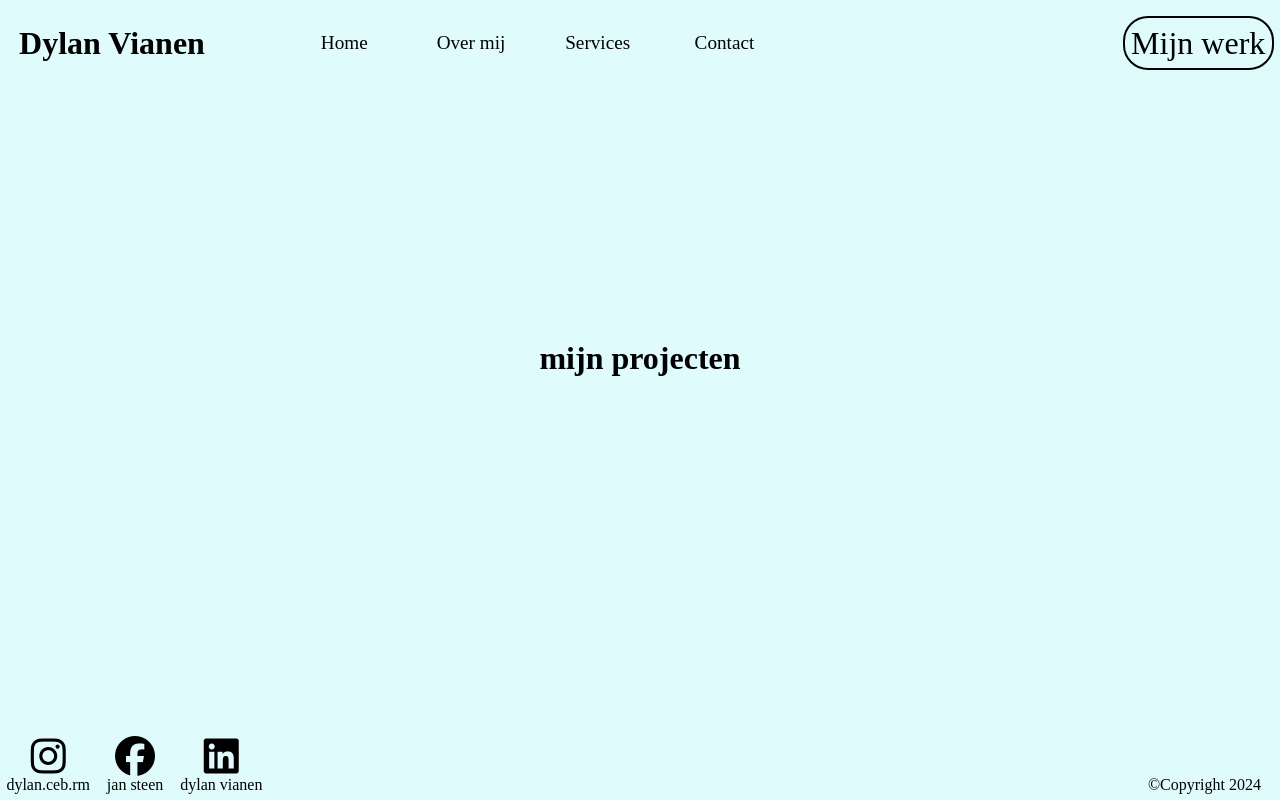
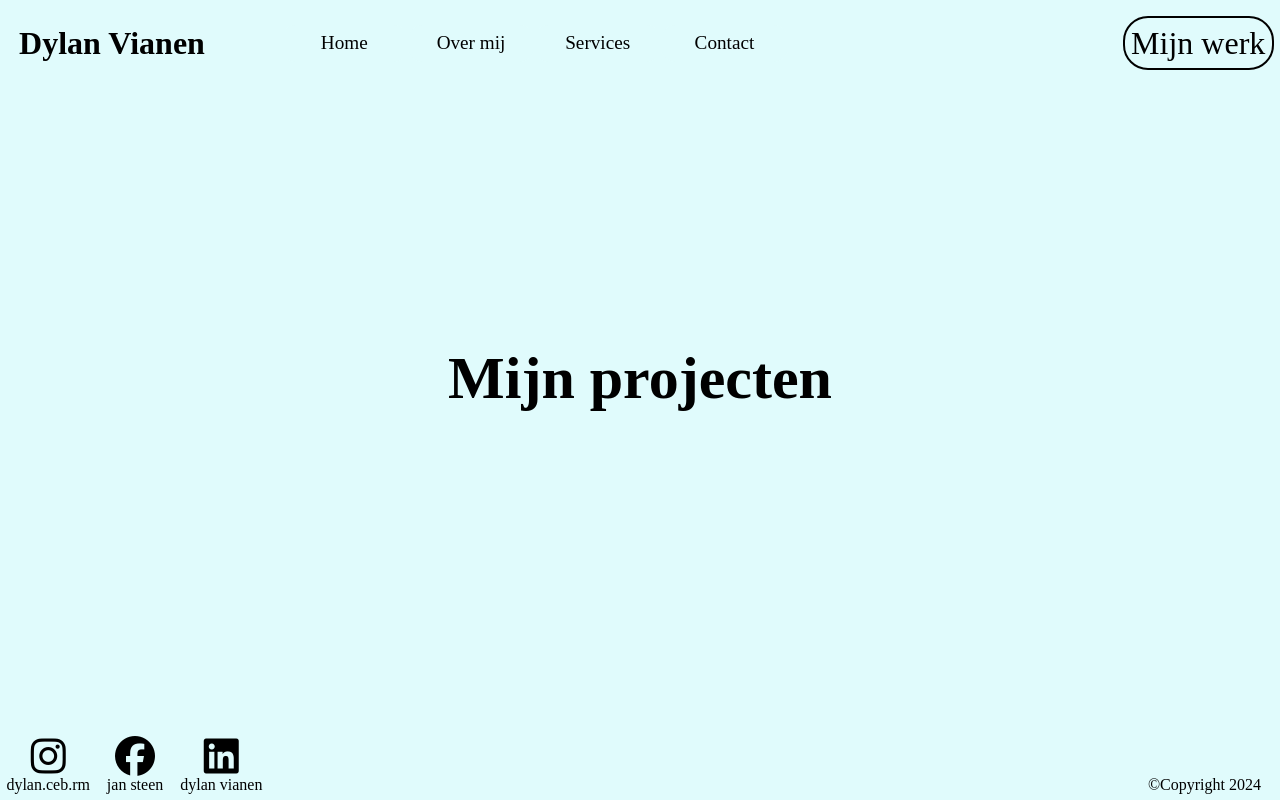
Before and after one commit to ddylvianen/portfolio_django, a Django app: template portfolio/templates/portfolio/mijn_werk.html in a window 1280 px wide. Run offline with Django 3.2, Linux system fonts and the light colour scheme; the template is opened without the code that fills it, so the values that code supplies are empty; some libraries are stand-ins or nearby versions.

Commit message:
updated mijn_werk

```diff
--- a/portfolio/static/css/mijn_werk.css
+++ b/portfolio/static/css/mijn_werk.css
@@ -1,28 +1,34 @@
 .werken_cont{
+    display: flex;
+    flex-direction: column;
+    align-items: center;
+    margin: 10vh 0;
+}
+
+.werken_cont > div{
     display: flex;
     flex-direction: row;
     justify-content: space-between;
     flex-wrap: wrap;
-    align-self: center;
-    margin: 5vh 0;
     width: 80%;
     height: 70%;
     gap: 8vw;
 }
 
-.werken_cont > a{
+.werken_cont > div > a{
     width: min-content;
     height: min-content;
     text-align: center;
 }
 
-.werken_cont > a > img{
+.werken_cont > div > a > img{
     width: 15vw;
     height: auto;
 
 }
 
-.werk_head{
+.werken_cont > h1{
     text-align: center;
-    width: 100%;
+    margin-bottom: 5vh;
+    font-size: 60px;
 }
--- a/portfolio/templates/portfolio/mijn_werk.html
+++ b/portfolio/templates/portfolio/mijn_werk.html
@@ -25,9 +25,10 @@
         </header>
         <span></span>
         <!--django temp begin-->
-        <h1 class="werk_head">mijn projecten</h1>
+
         <section class="werken_cont">
-
+            <h1>Mijn projecten</h1>
+            <div>
                 {% block content %}
                 {% for werk in werken %}
                     <a href='{{ link }}{{ werk.img }}'>
@@ -36,6 +37,7 @@
                     </a>
                 {% endfor %}
                 {% endblock %}
+            </div>
         </section>
         <span></span>
          <!--django temp end-->
```
Lines whose indentation alone changed are shown as unchanged.
